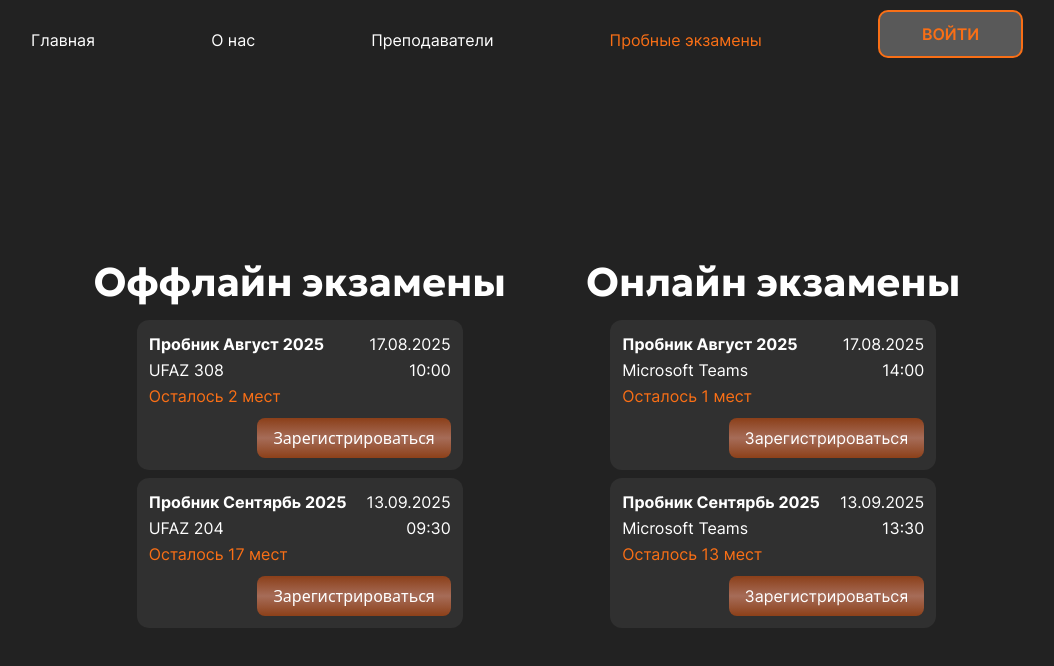
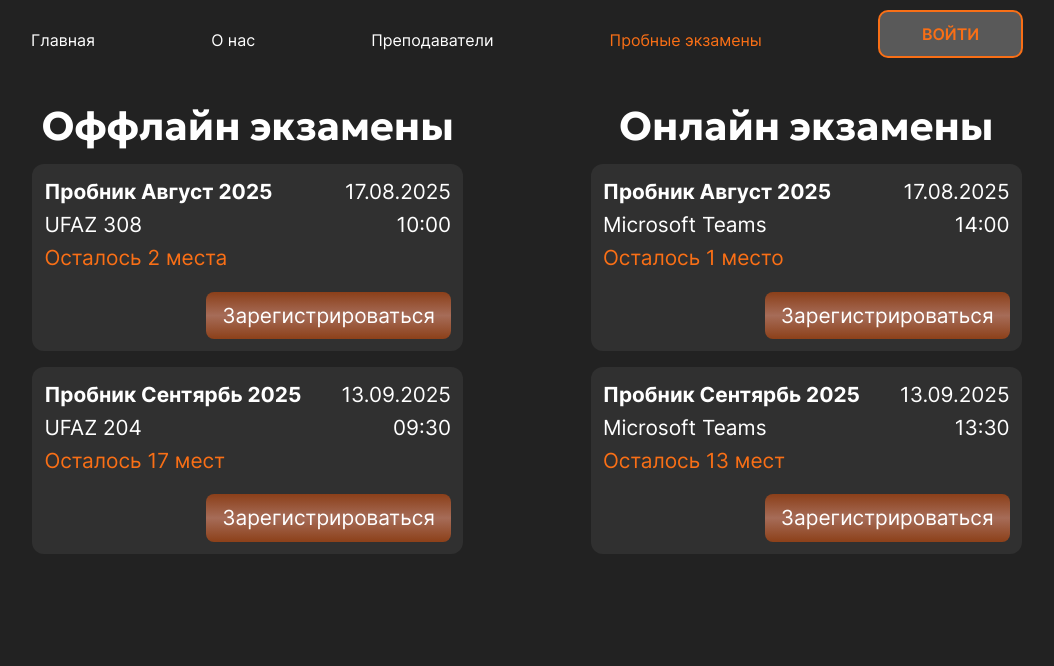
Before and after one commit to ShamkhalG/Examinds, a Vue app: page /exams in a window 1280 px wide. Shown: the top 666 px of the page, without its empty margins (113-1167 px from the left). Built offline with nearby package versions, Linux system fonts and the light colour scheme.

Commit message:
feat: Desktop version of RegisterExamView is ready.
fix: Russian word 'место' changes according to the number of remaining places.

```diff
--- a/src/components/RegisterExamView.vue
+++ b/src/components/RegisterExamView.vue
@@ -1,7 +1,9 @@
 <template>
-  <!-- TODO RegisterExam page (PC) -->
-  <div class="flex flex-col lg:flex-row items-center lg:justify-center gap-7 lg:gap-20 bg-mindsBlack min-h-screen pt-20">
+  <div class="flex flex-col lg:flex-row items-center lg:items-start lg:justify-center
+    gap-7 lg:gap-32 bg-mindsBlack min-h-screen pt-20 lg:pt-24"
+  >
     <!-- Offline exams -->
+    <!-- TODO Scrolling??? -->
     <div class="flex flex-col items-center justify-center">
       <!-- Header -->
       <h2 class="text-white text-center font-geologicaBold text-[1.8rem] lg:text-[2.5rem] mb-2">
@@ -9,27 +11,31 @@
       </h2>
 
       <!-- Exams -->
-      <div class="flex flex-col gap-2">
-        <div class="flex flex-col gap-0.5 bg-[#303030] rounded-xl p-3" v-for="exam in mockOfflineExams" :key="exam.id">
+      <div class="flex flex-col gap-2 lg:gap-4">
+        <div v-for="exam in mockOfflineExams" :key="exam.id"
+          class="flex flex-col gap-0.5 bg-[#303030] rounded-xl p-3"
+        >
           <!-- Name and date -->
-          <div class="flex flex-row justify-between gap-5">
-            <p class="text-white font-interBold"> {{ exam.name }} </p>
-            <p class="text-white font-interRegular"> {{ exam.date }} </p>
+          <div class="flex flex-row justify-between gap-5 lg:gap-10">
+            <p class="text-white font-interBold lg:text-[1.3rem]"> {{ exam.name }} </p>
+            <p class="text-white font-interRegular lg:text-[1.3rem]"> {{ exam.date }} </p>
           </div>
 
           <!-- Place and time -->
           <div class="flex flex-row justify-between">
-            <p class="text-white font-interRegular"> {{ exam.place }} </p>
-            <p class="text-white font-interRegular"> {{ exam.time }} </p>
+            <p class="text-white font-interRegular lg:text-[1.3rem]"> {{ exam.place }} </p>
+            <p class="text-white font-interRegular lg:text-[1.3rem]"> {{ exam.time }} </p>
           </div>
 
           <!-- Remaining places -->
-          <!-- FIXME Changing word "место" according to the number of remaining places -->
-          <!-- Remaining places -->
-          <p class="text-minds font-interRegular"> Осталось {{ exam.remainingPlaces }} мест</p>
+          <p class="text-minds font-interRegular lg:text-[1.3rem]">
+            Осталось {{ exam.remainingPlaces }} {{ pluralizePlaces(exam.remainingPlaces) }}
+          </p>
 
           <!-- Register button -->
-          <button class="px-4 py-2 mt-2 self-end examRegisterButton" @click="openModal(exam)">
+          <button class="px-4 py-2 mt-2 lg:mt-4 self-end lg:text-[1.3rem]
+            examRegisterButton font-interRegular" @click="openModal(exam)"
+          >
             Зарегистрироваться
           </button>
         </div>
@@ -44,26 +50,31 @@
       </h2>
 
       <!-- Exams -->
-      <div class="flex flex-col gap-2">
-        <div class="flex flex-col gap-0.5 bg-[#303030] rounded-xl p-3" v-for="exam in mockOnlineExams" :key="exam.id">
+      <div class="flex flex-col gap-2 lg:gap-4">
+        <div v-for="exam in mockOnlineExams" :key="exam.id"
+          class="flex flex-col gap-0.5 bg-[#303030] rounded-xl p-3"
+        >
           <!-- Name and date -->
-          <div class="flex flex-row justify-between gap-5">
-            <p class="text-white font-interBold"> {{ exam.name }} </p>
-            <p class="text-white font-interRegular"> {{ exam.date }} </p>
+          <div class="flex flex-row justify-between gap-5 lg:gap-10">
+            <p class="text-white font-interBold lg:text-[1.3rem]"> {{ exam.name }} </p>
+            <p class="text-white font-interRegular lg:text-[1.3rem]"> {{ exam.date }} </p>
           </div>
 
           <!-- Place and time -->
           <div class="flex flex-row justify-between">
-            <p class="text-white font-interRegular"> {{ exam.place }} </p>
-            <p class="text-white font-interRegular"> {{ exam.time }} </p>
+            <p class="text-white font-interRegular lg:text-[1.3rem]"> {{ exam.place }} </p>
+            <p class="text-white font-interRegular lg:text-[1.3rem]"> {{ exam.time }} </p>
           </div>
 
-          <!-- FIXME Changing word "место" according to the number of remaining places -->
           <!-- Remaining places -->
-          <p class="text-minds font-interRegular"> Осталось {{ exam.remainingPlaces }} мест</p>
+          <p class="text-minds font-interRegular lg:text-[1.3rem]">
+            Осталось {{ exam.remainingPlaces }} {{ pluralizePlaces(exam.remainingPlaces) }}
+          </p>
 
           <!-- Register button -->
-          <button class="px-4 py-2 mt-2 self-end examRegisterButton font-interRegular" @click="openModal(exam)">
+          <button class="px-4 py-2 mt-2 lg:mt-4 self-end lg:text-[1.3rem]
+            examRegisterButton font-interRegular" @click="openModal(exam)"
+          >
             Зарегистрироваться
           </button>
         </div>
@@ -79,25 +90,30 @@
         <div class="absolute inset-0 bg-black/50" @click="close"></div>
 
         <div class="absolute inset-0 flex items-center justify-center p-4">
-          <div role="dialog" aria-modal="true" class="w-full max-w-md rounded-xl
-            bg-mindsBlack p-4 shadow-xl"
+          <div role="dialog" aria-modal="true" class="w-full max-w-md lg:max-w-[700px] rounded-xl
+            bg-mindsBlack p-4 lg:p-6 shadow-xl"
           >
             <!-- Modal Header -->
             <div class="mb-4 flex justify-between">
-              <div>
-                <h2 class="text-lg text-white font-interBold">Регистрация на</h2>
+              <h2 class="text-lg lg:text-[1.5rem] text-white font-interBold leading-normal">
+                Регистрация на <br class="lg:hidden"/>
+                <span class="text-minds">{{ selectedExam.name }}</span> <br />
+
                 <!-- Exam info -->
-                <div class="flex flex-col">
-                  <p class="text-lg text-minds font-interBold">{{ selectedExam.name }}</p>
-                  <p class="text-white font-interRegular">{{ selectedExam.date }}, {{ selectedExam.time }}, {{ selectedExam.place }}</p>
-                </div>
-              </div>
-              <button class="text-white self-start" @click="close">✕</button>
+                <span class="font-interRegular">
+                  {{ selectedExam.date }},
+                  {{ selectedExam.time }},
+                  {{ selectedExam.place }}
+                </span>
+              </h2>
+
+              <!-- Close button -->
+              <button class="lg:text-[1.8rem] text-white self-start" @click="close">✕</button>
             </div>
 
 
             <!-- Modal form -->
-            <form class="mt-6 flex flex-col gap-4 justify-center" id="examRegisterForm"
+            <form class="mt-6 lg:mt-2 flex flex-col gap-4 justify-center" id="examRegisterForm"
             v-if="!logged">
               <!-- Full name -->
               <input placeholder="Имя/Фамилия" v-model="registerData.fullName" name="fullName"
@@ -194,6 +210,14 @@ export default {
     }
   },
   methods: {
+    pluralizePlaces(n) {
+      const mod10 = n % 10
+      const mod100 = n % 100
+
+      if (mod10 === 1 && mod100 !== 11) return 'место'
+      if (mod10 >= 2 && mod10 <= 4 && !(mod100 >= 12 && mod100 <= 14)) return 'места'
+      return 'мест'
+    },
     openModal(exam) {
       this.open = true
       this.selectedExam = exam
```
